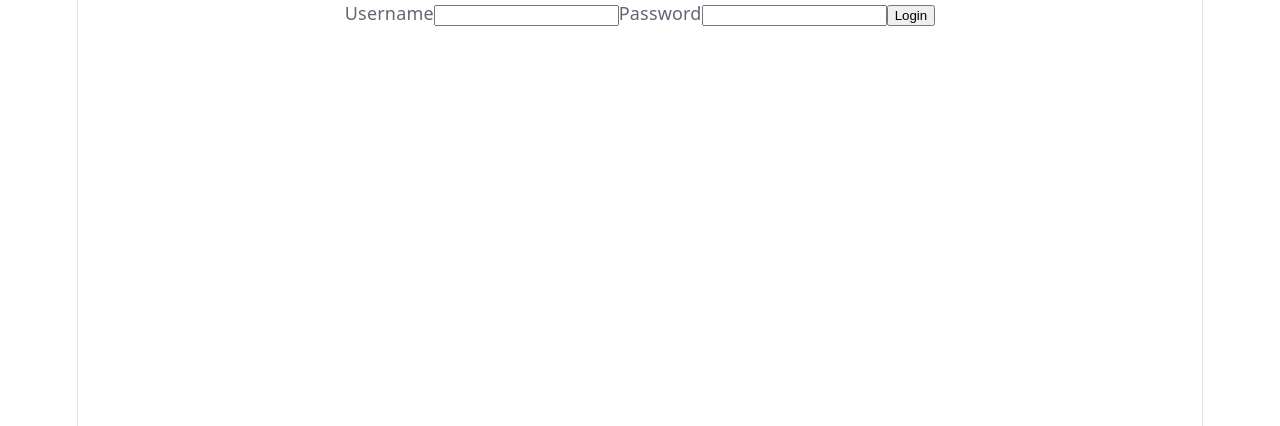
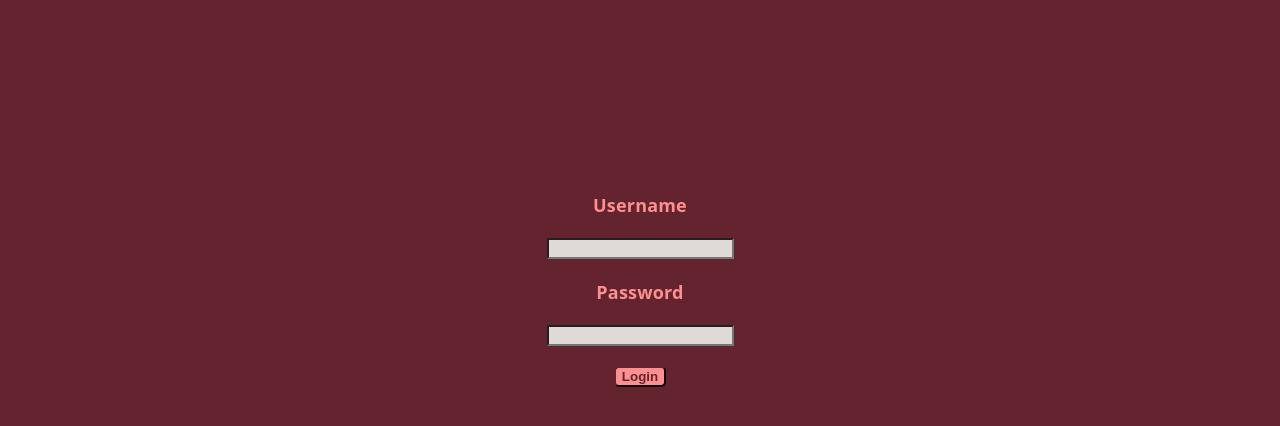
Before and after one commit to jeremy87lee/API_PROJECT, a React (Vite) app in the folder flight-frontend/: page / in a window 1280 px wide. Shown: the top 426 px of the page. Built offline with nearby package versions, Linux system fonts and the light colour scheme.

Commit message:
CSS styling implemented

```diff
--- a/flight-frontend/src/App.css
+++ b/flight-frontend/src/App.css
@@ -1,184 +1,94 @@
-.counter {
-  font-size: 16px;
-  padding: 5px 10px;
-  border-radius: 5px;
-  color: var(--accent);
-  background: var(--accent-bg);
-  border: 2px solid transparent;
-  transition: border-color 0.3s;
-  margin-bottom: 24px;
-
-  &:hover {
-    border-color: var(--accent-border);
-  }
-  &:focus-visible {
-    outline: 2px solid var(--accent);
-    outline-offset: 2px;
-  }
+body{
+  background-color: #64242F;
+  text-align: center;
+  height: 100vh;
 }
 
-.hero {
-  position: relative;
+label{
 
-  .base,
-  .framework,
-  .vite {
-    inset-inline: 0;
-    margin: 0 auto;
+  color: #fc8f8f;
+  font-weight: bold;
 }
 
-  .base {
-    width: 170px;
-    position: relative;
-    z-index: 0;
+input{
+  background-color: #dfd9d8;
+  color: #b44446;
+  font-weight: bold;
 }
 
-  .framework,
-  .vite {
-    position: absolute;
+input::placeholder{
+  color: #b44446;
+  font-weight: bold;
 }
 
-  .framework {
-    z-index: 1;
-    top: 34px;
-    height: 28px;
-    transform: perspective(2000px) rotateZ(300deg) rotateX(44deg) rotateY(39deg)
-      scale(1.4);
+.login-form{
+  display:flex;
+  margin-top: 15%;
+  align-items: center;
+  justify-content: center;
+  flex-direction: column;
+  gap: 20px;
 }
 
-  .vite {
-    z-index: 0;
-    top: 107px;
-    height: 26px;
-    width: auto;
-    transform: perspective(2000px) rotateZ(300deg) rotateX(40deg) rotateY(39deg)
-      scale(0.8);
-  }
+button{
+  background-color: #fc8f8f;
+  color: #64242F;
+  font-weight: bold;
+  border-color: #64242F;
+  border-radius: 5px;
 }
 
-#center {
+p{
+  color: black;
+  font-weight: bold;
+}
+
+
+li{
+  display: flex;
+  justify-content: center;
+  align-items: center;
+  gap: 10px;
+  color: #dfd9d8;
+  font-weight: bold;
+  margin: 10px;
+}
+
+span{
+  color: #dfd9d8;
+}
+
+form{
+  margin-top: 10%;
   display: flex;
   flex-direction: column;
-  gap: 25px;
-  place-content: center;
-  place-items: center;
-  flex-grow: 1;
-
-  @media (max-width: 1024px) {
-    padding: 32px 20px 24px;
-    gap: 18px;
-  }
+  justify-content: center;
+  align-items: center;
+  gap: 10px;
 }
 
-#next-steps {
-  display: flex;
-  border-top: 1px solid var(--border);
-  text-align: left;
-
-  & > div {
-    flex: 1 1 0;
-    padding: 32px;
-    @media (max-width: 1024px) {
-      padding: 24px 20px;
-    }
+select{
+  background-color: #dfd9d8;
+  color: #b44446;
+  font-weight: bold;
 }
 
-  .icon {
-    margin-bottom: 16px;
-    width: 22px;
-    height: 22px;
+option{
+  background-color: #dfd9d8;
+  color: #b44446;
+  font-weight: bold;
 }
 
-  @media (max-width: 1024px) {
-    flex-direction: column;
-    text-align: center;
-  }
+.nav{
+  display: flex;
+  justify-content: center;
+  align-items: center;
+  background-color: #b44446;
+  padding: 10px;
+  gap: 20px;
 }
 
-#docs {
-  border-right: 1px solid var(--border);
-
-  @media (max-width: 1024px) {
-    border-right: none;
-    border-bottom: 1px solid var(--border);
+ul{
+  margin-top: 8%;
+  margin-bottom: 8%;
 }
-}
-
-#next-steps ul {
-  list-style: none;
-  padding: 0;
-  display: flex;
-  gap: 8px;
-  margin: 32px 0 0;
-
-  .logo {
-    height: 18px;
-  }
-
-  a {
-    color: var(--text-h);
-    font-size: 16px;
-    border-radius: 6px;
-    background: var(--social-bg);
-    display: flex;
-    padding: 6px 12px;
-    align-items: center;
-    gap: 8px;
-    text-decoration: none;
-    transition: box-shadow 0.3s;
-
-    &:hover {
-      box-shadow: var(--shadow);
-    }
-    .button-icon {
-      height: 18px;
-      width: 18px;
-    }
-  }
-
-  @media (max-width: 1024px) {
-    margin-top: 20px;
-    flex-wrap: wrap;
-    justify-content: center;
-
-    li {
-      flex: 1 1 calc(50% - 8px);
-    }
-
-    a {
-      width: 100%;
-      justify-content: center;
-      box-sizing: border-box;
-    }
-  }
-}
-
-#spacer {
-  height: 88px;
-  border-top: 1px solid var(--border);
-  @media (max-width: 1024px) {
-    height: 48px;
-  }
-}
-
-.ticks {
-  position: relative;
-  width: 100%;
-
-  &::before,
-  &::after {
-    content: '';
-    position: absolute;
-    top: -4.5px;
-    border: 5px solid transparent;
-  }
-
-  &::before {
-    left: 0;
-    border-left-color: var(--border);
-  }
-  &::after {
-    right: 0;
-    border-right-color: var(--border);
-  }
-}
--- a/flight-frontend/src/Gates.jsx
+++ b/flight-frontend/src/Gates.jsx
@@ -57,6 +57,7 @@ function GatesPage(){
     return(
         <div>
             <NavBar />
+            <h1>Gates</h1>
             <div>
                 <select value={sort} onChange={(e) => {setPage(1);setSort(e.target.value)}}>
                     <option value="">No Sort</option>
@@ -76,7 +77,7 @@ function GatesPage(){
             </div>
             <div>
                 <button disabled={page <= 1} onClick={() => {setPage(page-1)}}>Previous</button>
-                <spam>page {page} of {totalPages}</spam>
+                <span>page {page} of {totalPages}</span>
                 <button disabled={page >= totalPages} onClick={() => {setPage(page+1)}}>Next</button>
             </div>
         </div>
--- a/flight-frontend/src/Pilots.jsx
+++ b/flight-frontend/src/Pilots.jsx
@@ -78,7 +78,7 @@ function PilotsPage(){
             </div>
             <div>
                 <button disabled={page <= 1} onClick={() => {setPage(page-1)}}>Previous</button>
-                <spam>page {page} of {totalPages}</spam>
+                <span>page {page} of {totalPages}</span>
                 <button disabled= {page >= totalPages} onClick={() => {setPage(page+1)}}>Next</button>
             </div>
         </div>
--- a/flight-frontend/src/Planes.jsx
+++ b/flight-frontend/src/Planes.jsx
@@ -82,7 +82,7 @@ function PlanesPage(){
             {isAdmin && <button onClick={() => {GoToCreatePlanePage()}}>Create Plane</button>}
             <div>
                 <button disabled = {page <= 1} onClick={() => {setPage(page-1)}} >Previous</button>
-                <spam>page {page} of {totalPage}</spam>
+                <span>page {page} of {totalPage}</span>
                 <button disabled = {page >= totalPage} onClick={() => {setPage(page+1)}}>Next</button>
             </div>
         </div>
--- a/flight-frontend/src/index.css
+++ b/flight-frontend/src/index.css
@@ -55,11 +55,9 @@ body {
 }
 
 #root {
-  width: 1126px;
   max-width: 100%;
   margin: 0 auto;
   text-align: center;
-  border-inline: 1px solid var(--border);
   min-height: 100svh;
   display: flex;
   flex-direction: column;
--- a/flight-frontend/src/login.jsx
+++ b/flight-frontend/src/login.jsx
@@ -29,14 +29,12 @@ function LoginPage(){
 
     return (
         <div>
-            <form onSubmit={handleSubmit}>
+            <form onSubmit={handleSubmit} class="login-form">
                 <label>Username</label>
                 <input value={username} onChange={(e) => setUsername(e.target.value)}/>
-
                 <label>Password</label>
                 <input value={password} onChange={(e) => setPassword(e.target.value)}/>
-
-                {error && <p style={{color:"red"}}>{error}</p>}
+                {error && <p>{error}</p>}
                 <button type="submit">Login</button>
             </form>
         </div>
--- a/flight-frontend/src/navBar.jsx
+++ b/flight-frontend/src/navBar.jsx
@@ -4,7 +4,7 @@ function navBar(){
     const navigate = useNavigate()
 
     return (
-        <div>
+        <div class="nav">
             <button onClick={()=> {
                 navigate("/flights")
             }}>Flights</button>
```
Lines whose indentation alone changed are shown as unchanged.
